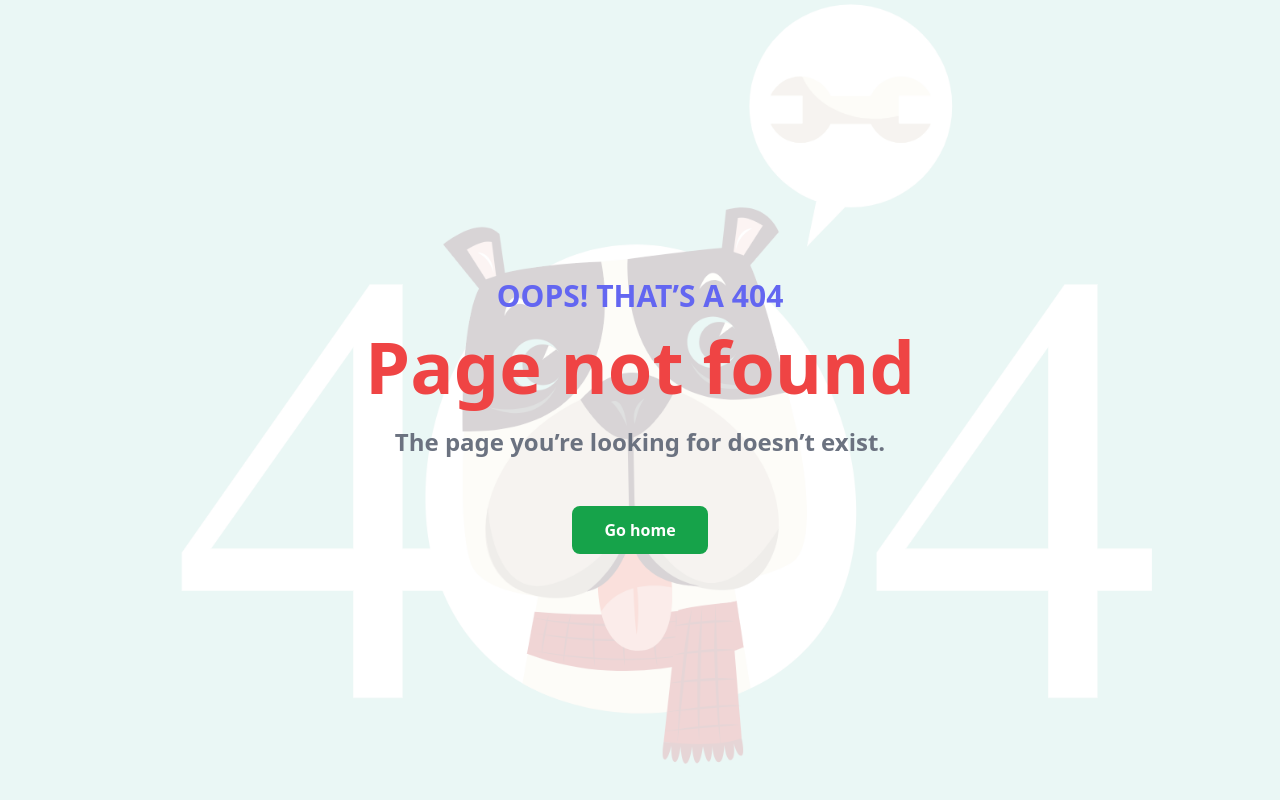
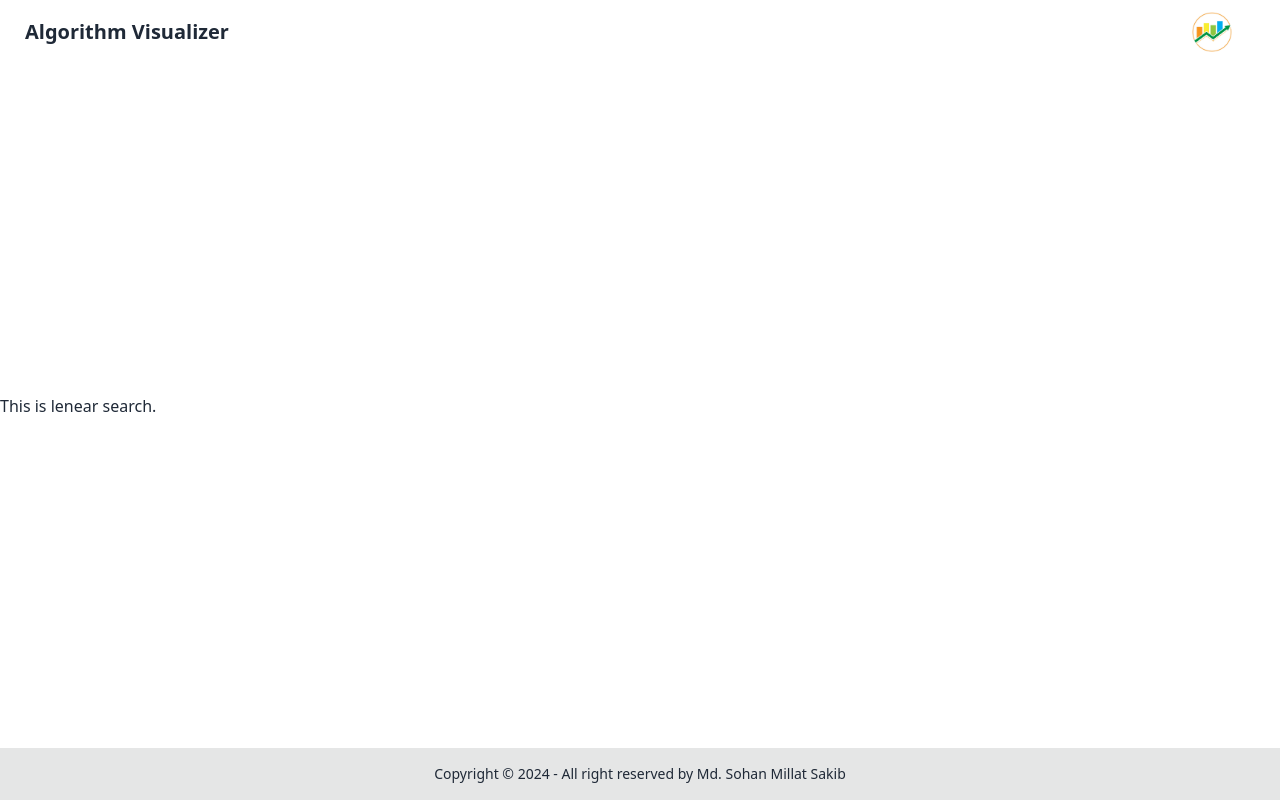
Before and after one commit to MillatSakib/Algorithm-Visualizer-with-React, a React (Vite) app: page /sort/linearsearch in a window 1280 px wide. Before the commit this address had no page. Built offline with nearby package versions, Linux system fonts and the light colour scheme.

Commit message:
Linear Search add

```diff
--- /dev/null
+++ b/src/Search/LinearSearch/LinearSearch.jsx
@@ -0,0 +1,7 @@
+import React from "react";
+
+const LinearSearch = () => {
+  return <div>This is lenear search.</div>;
+};
+
+export default LinearSearch;
--- a/src/main.jsx
+++ b/src/main.jsx
@@ -11,6 +11,7 @@ import BubbleSort from "./Sort/BubleSort/BubbleSort.jsx";
 import SelectionSort from "./Sort/SelectionSort/SelectionSort.jsx";
 import CountingSort from "./Sort/CountingSort/CountingSort.jsx";
 import BinarySearch from "./Search/BinarySearch/BinarySearch.jsx";
+import LinearSearch from "./Search/LinearSearch/LinearSearch.jsx";
 
 const router = createBrowserRouter([
   {
@@ -46,6 +47,10 @@ const router = createBrowserRouter([
         path: "/sort/binarysearch",
         element: <BinarySearch />,
       },
+      {
+        path: "/sort/linearsearch",
+        element: <LinearSearch />,
+      },
     ],
   },
 ]);
```
